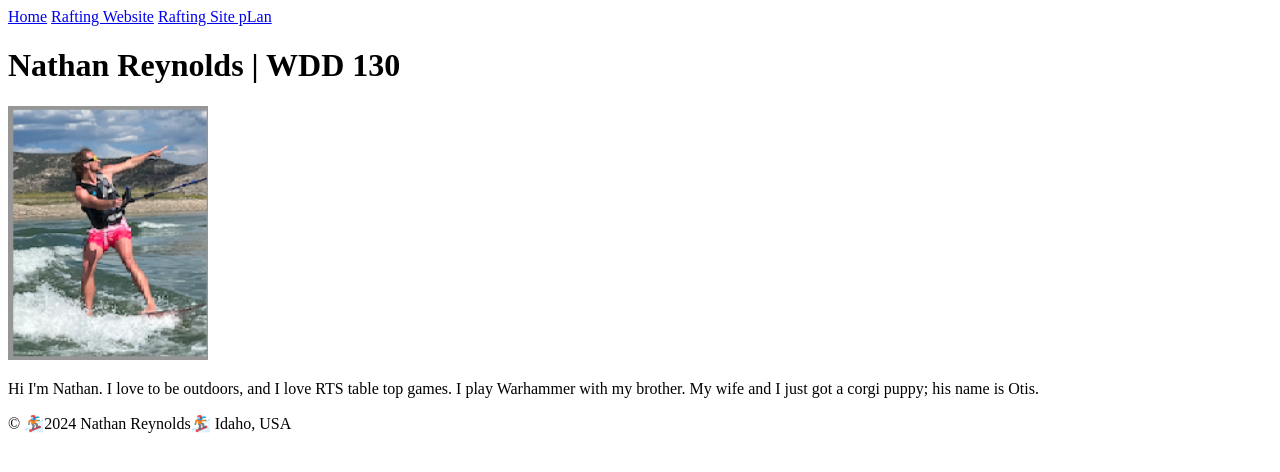
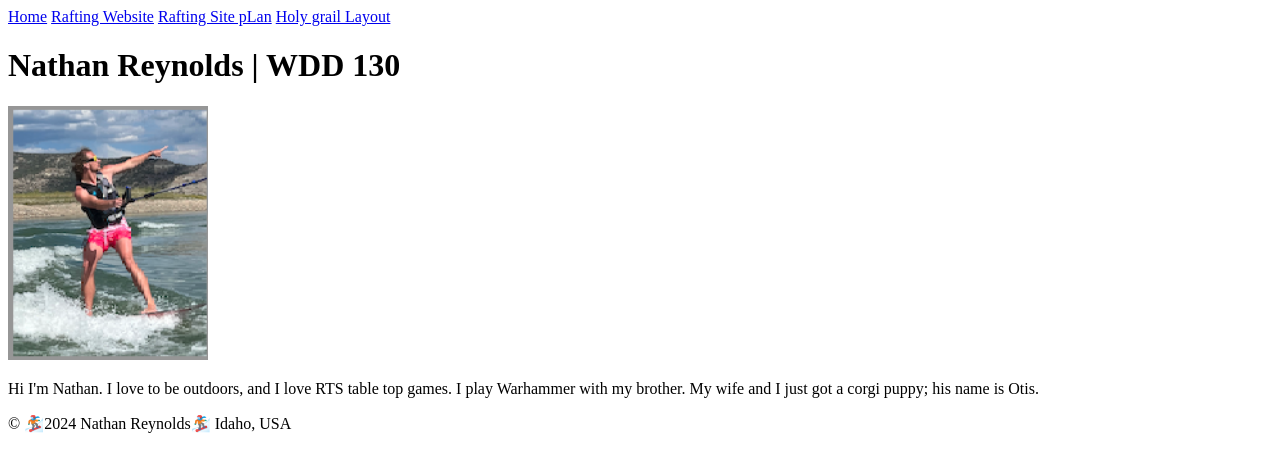
Before and after one commit to R-Nathan437/wdd130, a plain HTML site: page index.html in a window 1280 px wide. Drawn offline with Linux system fonts and the light colour scheme.

Commit message:
navigation to holygrail

```diff
--- a/index.html
+++ b/index.html
@@ -11,6 +11,7 @@
             <a href="#">Home</a>
             <a href="wwr/">Rafting Website</a>
             <a href="wwr/site-plan-rafting.html">Rafting Site pLan</a>
+            <a href="week02/holygrail.html">Holy grail Layout</a>
         </nav>
     </header>
     <main>
```
